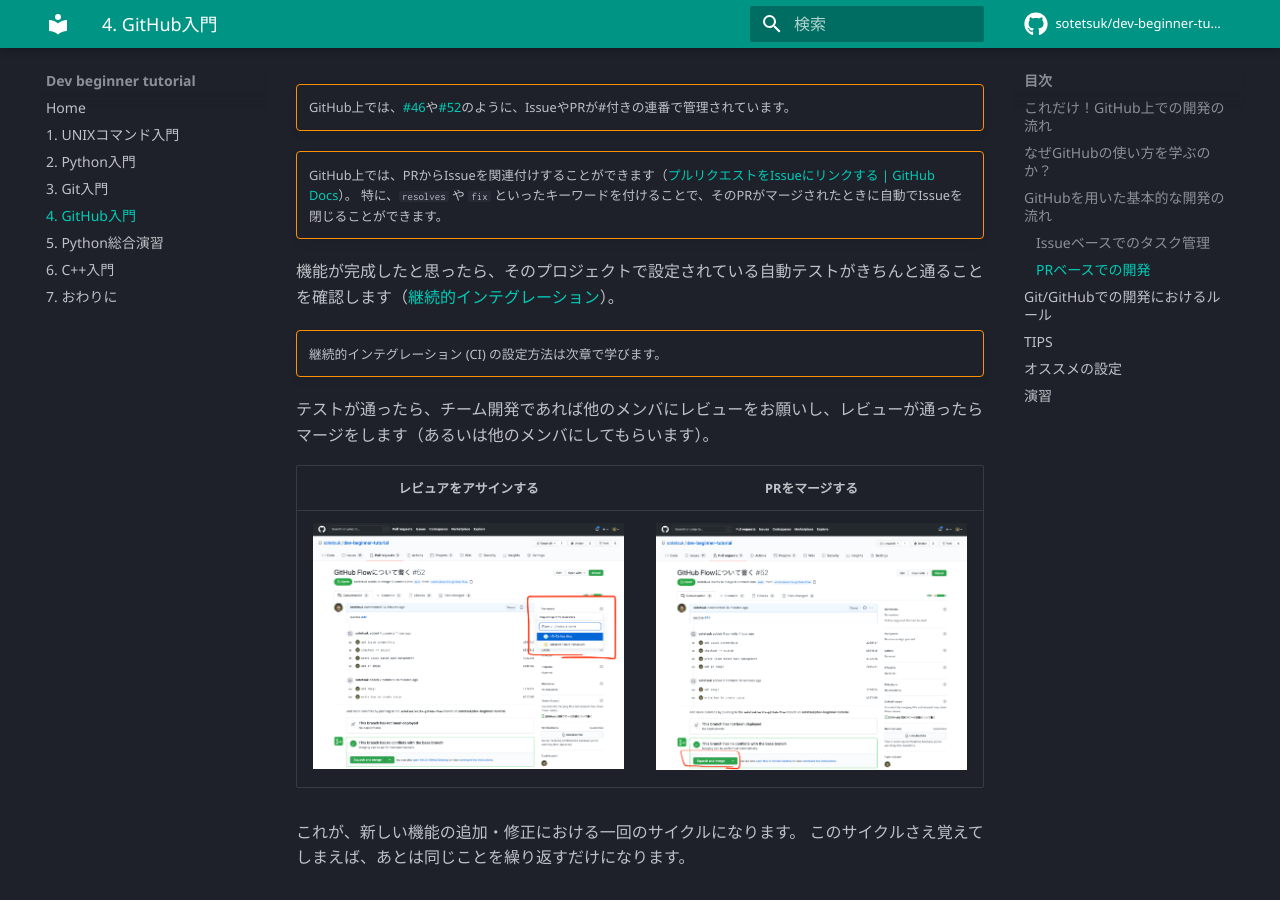
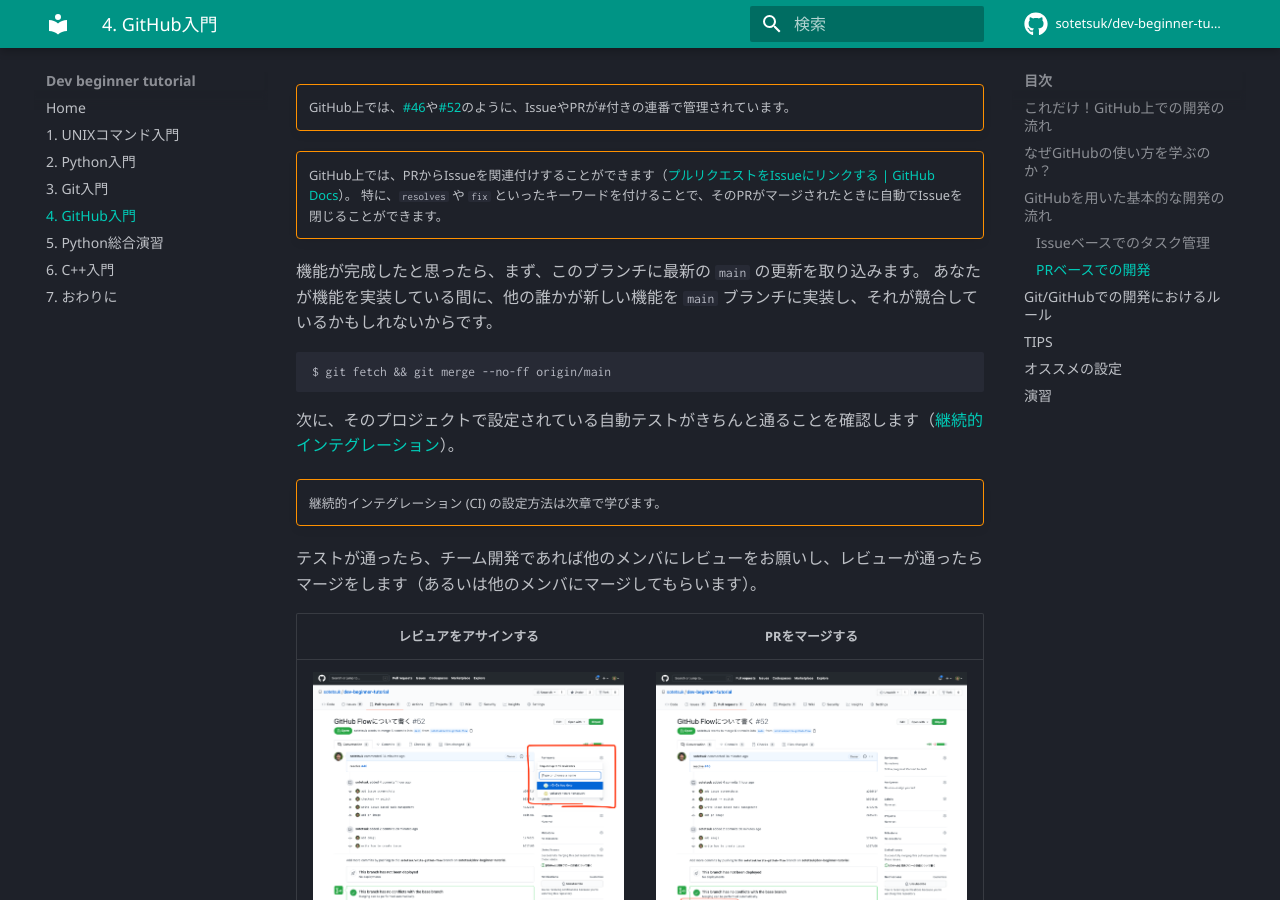
Before and after one commit to sotetsuk/dev-beginner-tutorial, an MkDocs documentation site: the page built from docs/github.md, in a window 1280 px wide and 900 px high, scrolled down 3528 px. Built offline with MkDocs 1.6.1 and Material for MkDocs 9.7.7, drawn with Linux system fonts in a browser that asks for light colours; emoji names are drawn with the system emoji font; comment, search, counter and statistics services are not loaded.

Commit message:
merge before review

````diff
--- a/docs/github.md
+++ b/docs/github.md
@@ -111,13 +111,20 @@
     GitHub上では、PRからIssueを関連付けすることができます（[プルリクエストをIssueにリンクする | GitHub Docs](https://docs.github.com/ja/free-pro-team@latest/github/managing-your-work-on-github/linking-a-pull-request-to-an-issue)）。
     特に、`resolves` や `fix` といったキーワードを付けることで、そのPRがマージされたときに自動でIssueを閉じることができます。
 
-機能が完成したと思ったら、そのプロジェクトで設定されている自動テストがきちんと通ることを確認します（[継続的インテグレーション](https://ja.wikipedia.org/wiki/%E7%B6%99%E7%B6%9A%E7%9A%84%E3%82%A4%E3%83%B3%E3%83%86%E3%82%B0%E3%83%AC%E3%83%BC%E3%82%B7%E3%83%A7%E3%83%B3#:~:text=%E7%B6%99%E7%B6%9A%E7%9A%84%E3%82%A4%E3%83%B3%E3%83%86%E3%82%B0%E3%83%AC%E3%83%BC%E3%82%B7%E3%83%A7%E3%83%B3%E3%80%81CI%EF%BC%88%E8%8B%B1,%E3%83%9E%E3%83%BC%E3%82%B8%E3%81%99%E3%82%8B%E3%81%93%E3%81%A8%E3%81%A7%E3%81%82%E3%82%8B%E3%80%82)）。
+機能が完成したと思ったら、まず、このブランチに最新の `main` の更新を取り込みます。
+あなたが機能を実装している間に、他の誰かが新しい機能を `main` ブランチに実装し、それが競合しているかもしれないからです。
+
+```
+$ git fetch && git merge --no-ff origin/main
+```
+
+次に、そのプロジェクトで設定されている自動テストがきちんと通ることを確認します（[継続的インテグレーション](https://ja.wikipedia.org/wiki/%E7%B6%99%E7%B6%9A%E7%9A%84%E3%82%A4%E3%83%B3%E3%83%86%E3%82%B0%E3%83%AC%E3%83%BC%E3%82%B7%E3%83%A7%E3%83%B3#:~:text=%E7%B6%99%E7%B6%9A%E7%9A%84%E3%82%A4%E3%83%B3%E3%83%86%E3%82%B0%E3%83%AC%E3%83%BC%E3%82%B7%E3%83%A7%E3%83%B3%E3%80%81CI%EF%BC%88%E8%8B%B1,%E3%83%9E%E3%83%BC%E3%82%B8%E3%81%99%E3%82%8B%E3%81%93%E3%81%A8%E3%81%A7%E3%81%82%E3%82%8B%E3%80%82)）。
 
 !!! warning ""
 
     継続的インテグレーション (CI) の設定方法は次章で学びます。
 
-テストが通ったら、チーム開発であれば他のメンバにレビューをお願いし、レビューが通ったらマージをします（あるいは他のメンバにしてもらいます）。
+テストが通ったら、チーム開発であれば他のメンバにレビューをお願いし、レビューが通ったらマージをします（あるいは他のメンバにマージしてもらいます）。
 
 | レビュアをアサインする | PRをマージする |
 |:---:|:---:|
````
